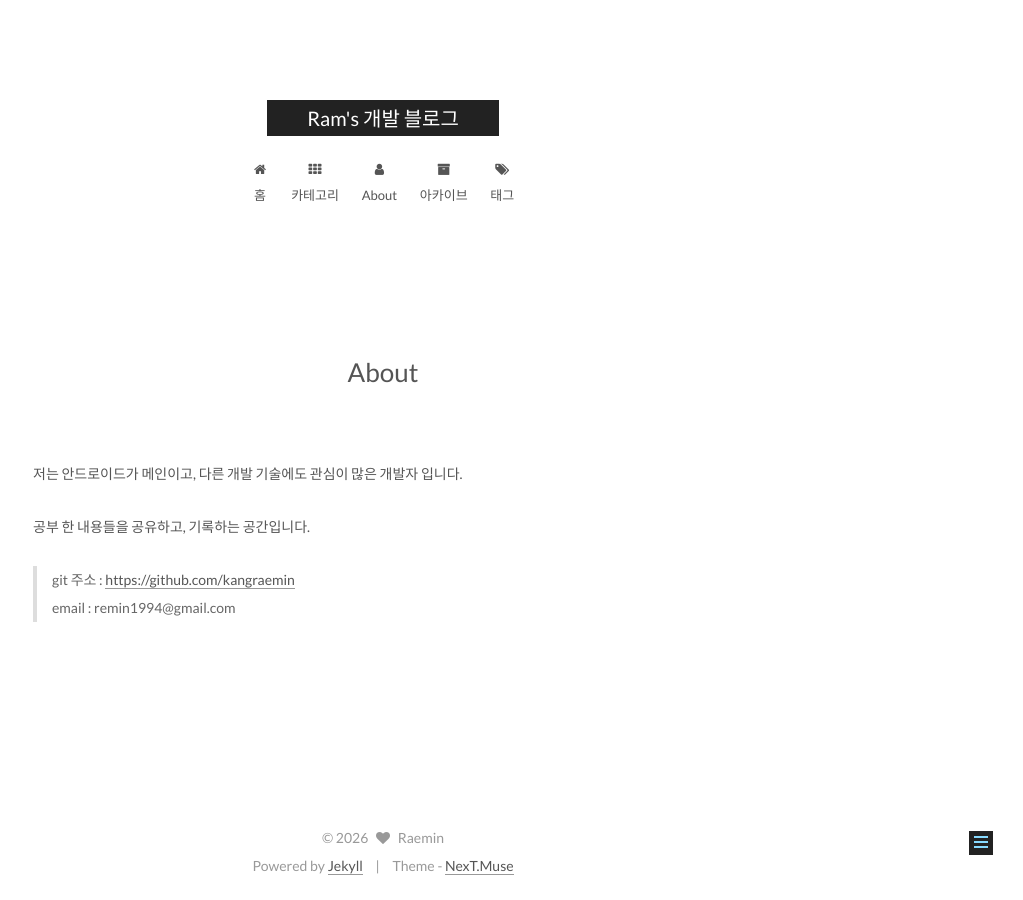
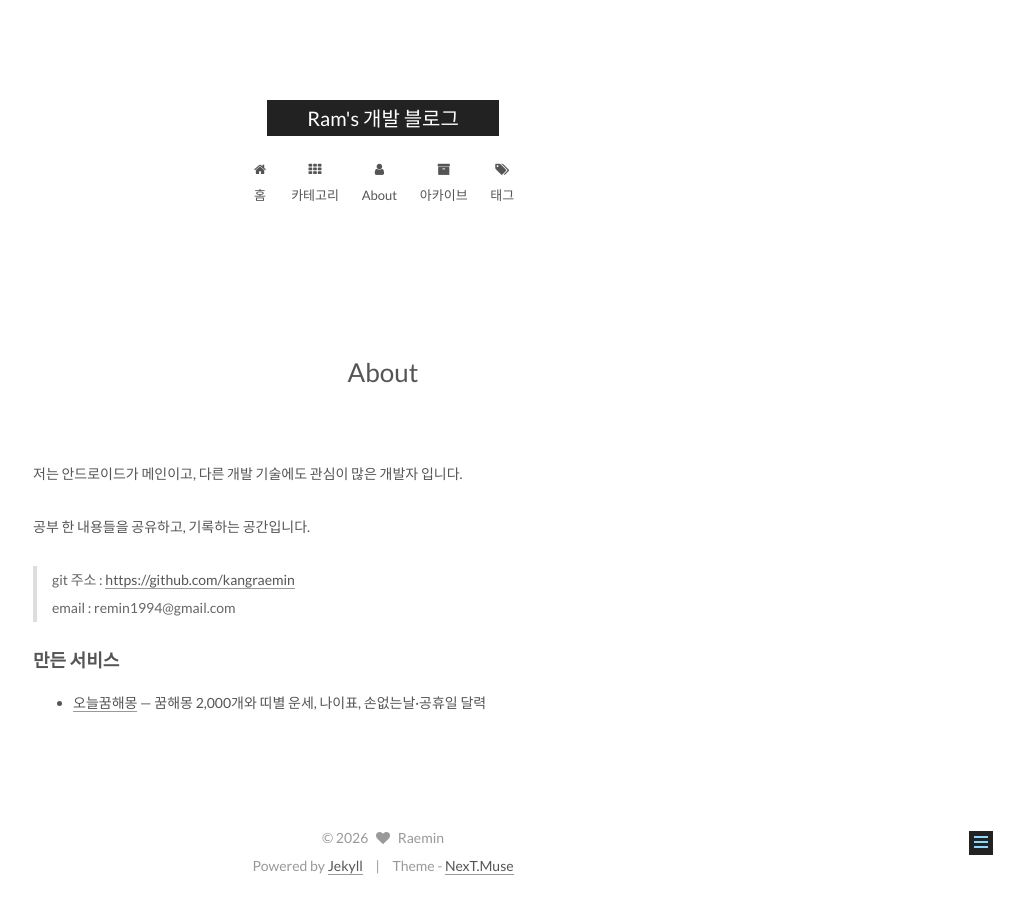
Before and after one commit to kangraemin/kangraemin.github.io, a Jekyll site: the page built from about/index.md, in a window 1280 px wide. Shown: the whole page, without its empty margins (257-1280 px from the left). Built offline with Jekyll 4.4.1, drawn with Linux system fonts in a browser that asks for light colours.

Commit message:
docs: 소개 페이지에 만든 서비스(오늘꿈해몽) 링크 추가
Claude-Session: https://claude.ai/code/session_01QoyDUrDccwvWxCMyj66dRD

```diff
--- a/about/index.md
+++ b/about/index.md
@@ -11,3 +11,7 @@ type: about
 
 > git 주소 : [https://github.com/kangraemin](https://github.com/kangraemin)
 > email : remin1994@gmail.com
+
+### 만든 서비스
+
+- [오늘꿈해몽](https://kangraemin.github.io/oneul-kkum/) — 꿈해몽 2,000개와 띠별 운세, 나이표, 손없는날·공휴일 달력
--- a/llms.txt
+++ b/llms.txt
@@ -10,6 +10,7 @@ permalink: /llms.txt
 - 작성자: 강래민(안드로이드 개발자) — https://github.com/kangraemin
 - 글 {{ site.posts.size }}개, 최근 글 {{ site.posts.first.date | date: "%Y-%m-%d" }}
 - 피드: {{ '/atom.xml' | absolute_url }} · 사이트맵: {{ '/sitemap.xml' | absolute_url }}
+- 만든 서비스: [오늘꿈해몽](https://kangraemin.github.io/oneul-kkum/) — 꿈해몽·띠별 운세·나이표·손없는날·공휴일 달력
 
 ## 주제별 글
 {% assign cats = site.categories | sort %}{% for c in cats %}
```
